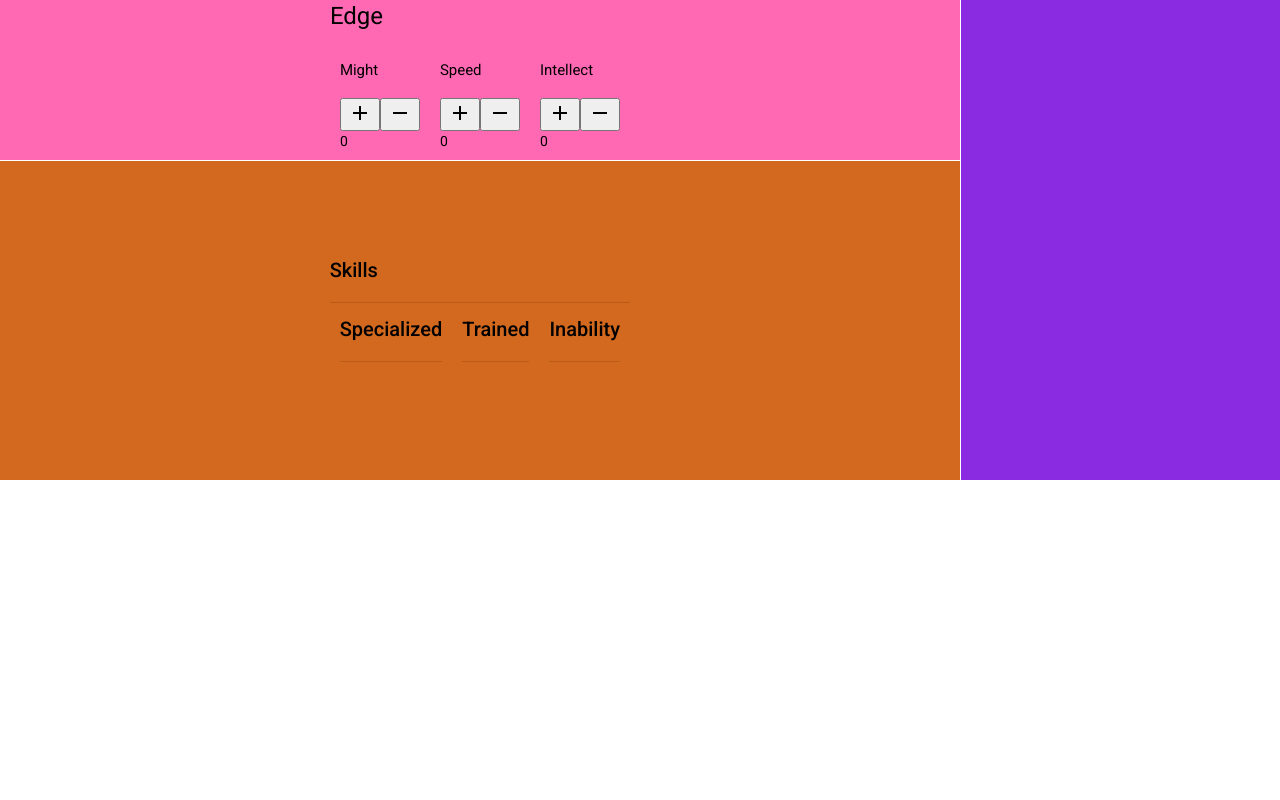
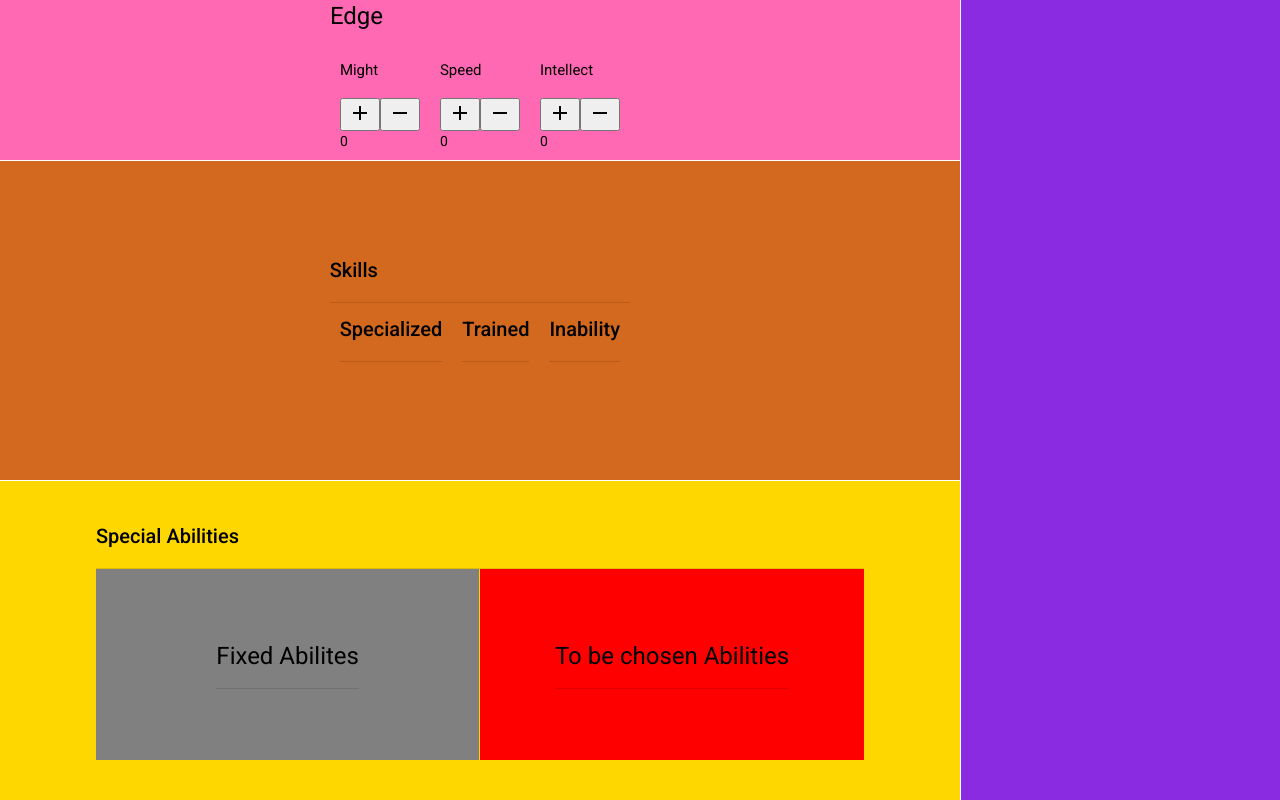
Before and after one commit to FrankEyk/Numenera-Character-Creator, an Angular app: page / in a window 1280 px wide. Shown: the part 528-1328 px from the top of the page. Before the commit the page ends 1008 px from the top, so only its background shows below. Built offline with nearby package versions, Linux system fonts and the light colour scheme.

Commit message:
add abilities-panel

```diff
--- /dev/null
+++ b/src/app/numenera/components/abilities-panel/abilities-panel.component.html
@@ -0,0 +1,12 @@
+<div>
+  <h2>Special Abilities</h2>
+  <mat-divider></mat-divider>
+  <mat-grid-list cols="4">
+    <mat-grid-tile colspan=2 style="background-color: gray;">
+      <app-abilities header="Fixed Abilites"></app-abilities>
+    </mat-grid-tile>
+    <mat-grid-tile colspan=2 style="background-color: red;">
+      <app-abilities header="To be chosen Abilities"></app-abilities>
+    </mat-grid-tile>
+  </mat-grid-list>
+</div>
--- /dev/null
+++ b/src/app/numenera/components/abilities-panel/abilities-panel.component.ts
@@ -0,0 +1,15 @@
+import { Component, OnInit } from '@angular/core';
+
+@Component({
+  selector: 'app-abilities-panel',
+  templateUrl: './abilities-panel.component.html',
+  styleUrls: ['./abilities-panel.component.css']
+})
+export class AbilitiesPanelComponent implements OnInit {
+
+  constructor() { }
+
+  ngOnInit(): void {
+  }
+
+}
--- /dev/null
+++ b/src/app/numenera/components/abilities-panel/abilities/abilities.component.html
@@ -0,0 +1,2 @@
+<h1>{{header}}</h1>
+<mat-divider></mat-divider>
--- /dev/null
+++ b/src/app/numenera/components/abilities-panel/abilities/abilities.component.ts
@@ -0,0 +1,16 @@
+import { Component, Input, OnInit } from '@angular/core';
+
+@Component({
+  selector: 'app-abilities',
+  templateUrl: './abilities.component.html',
+  styleUrls: ['./abilities.component.css']
+})
+export class AbilitiesComponent implements OnInit {
+  @Input() header: string = '';
+
+  constructor() { }
+
+  ngOnInit(): void {
+  }
+
+}
--- a/src/app/numenera/numenera.component.html
+++ b/src/app/numenera/numenera.component.html
@@ -3,13 +3,16 @@
   <mat-grid-tile colspan=3 style="background-color: bisque;">
     <app-main-panel></app-main-panel>
   </mat-grid-tile>
-  <mat-grid-tile rowspan=3 style="background-color: blueviolet;">
+  <mat-grid-tile rowspan=4 style="background-color: blueviolet;">
     <app-info-panel></app-info-panel>
   </mat-grid-tile>
   <mat-grid-tile colspan=3 style="background-color: hotpink;">
     <app-stats-panel></app-stats-panel>
   </mat-grid-tile>
-  <mat-grid-tile  colspan=3 style="background-color: chocolate;">
+  <mat-grid-tile colspan=3 style="background-color: chocolate;">
     <app-skills-panel></app-skills-panel>
   </mat-grid-tile>
+  <mat-grid-tile colspan=3 style="background-color: gold;">
+    <app-abilities-panel style="width: 80%;"></app-abilities-panel>
+  </mat-grid-tile>
 </mat-grid-list>
--- a/src/app/numenera/numenera.module.ts
+++ b/src/app/numenera/numenera.module.ts
@@ -20,6 +20,8 @@ import { MatGridListModule } from '@angular/material/grid-list';
 import { MatIconModule } from '@angular/material/icon';
 import { MatDividerModule } from '@angular/material/divider';
 import { FormsModule } from '@angular/forms';
+import { AbilitiesPanelComponent } from './components/abilities-panel/abilities-panel.component';
+import { AbilitiesComponent } from './components/abilities-panel/abilities/abilities.component';
 
 @NgModule({
   declarations: [
@@ -31,7 +33,9 @@ import { FormsModule } from '@angular/forms';
     StatComponent,
     SpecializedComponent,
     TrainedComponent,
-    InabilityComponent
+    InabilityComponent,
+    AbilitiesPanelComponent,
+    AbilitiesComponent
   ],
   imports: [
     CommonModule,
```
Also changed, not shown: src/app/numenera/components/abilities-panel/abilities-panel.component.css (added), src/app/numenera/components/abilities-panel/abilities/abilities.component.css (added).
